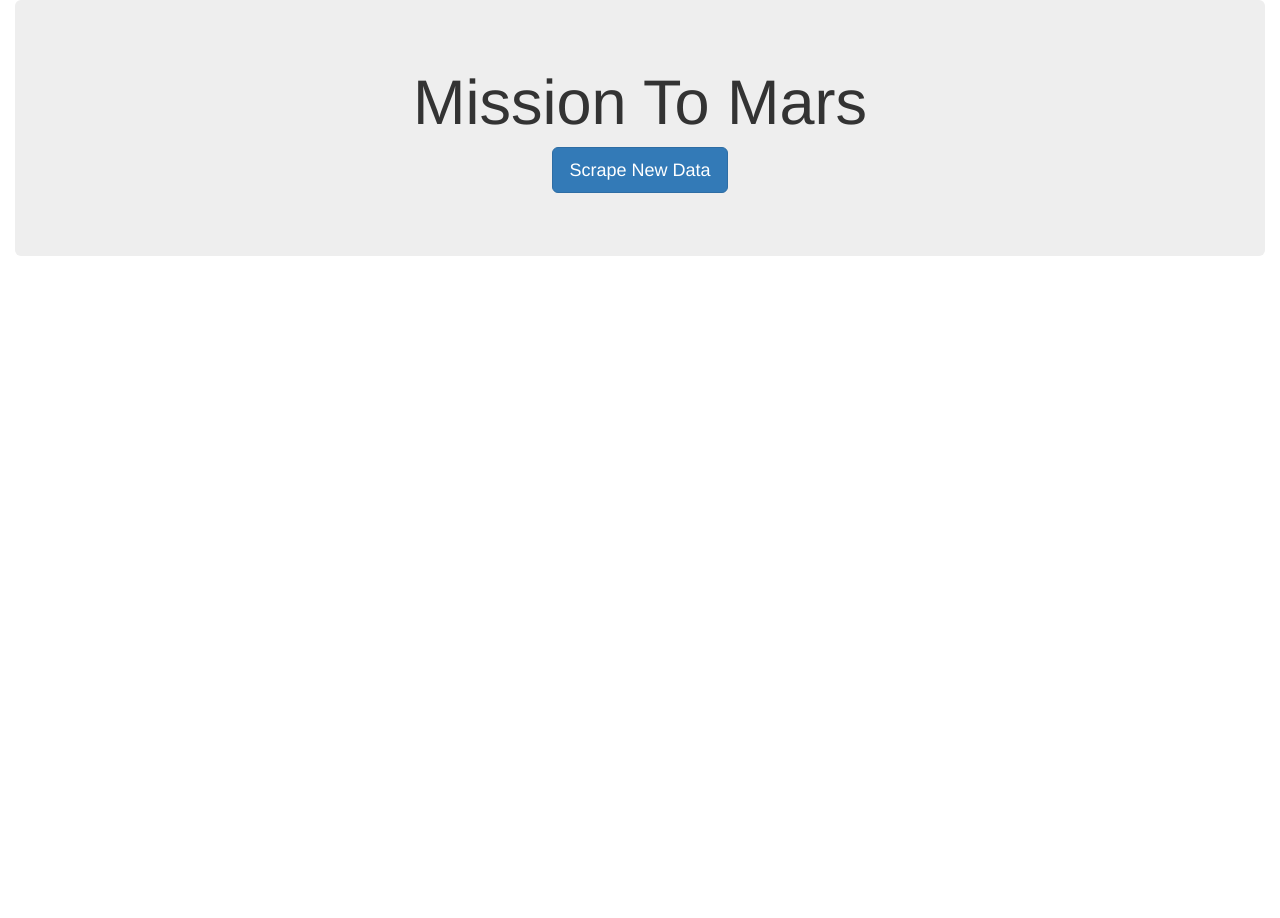
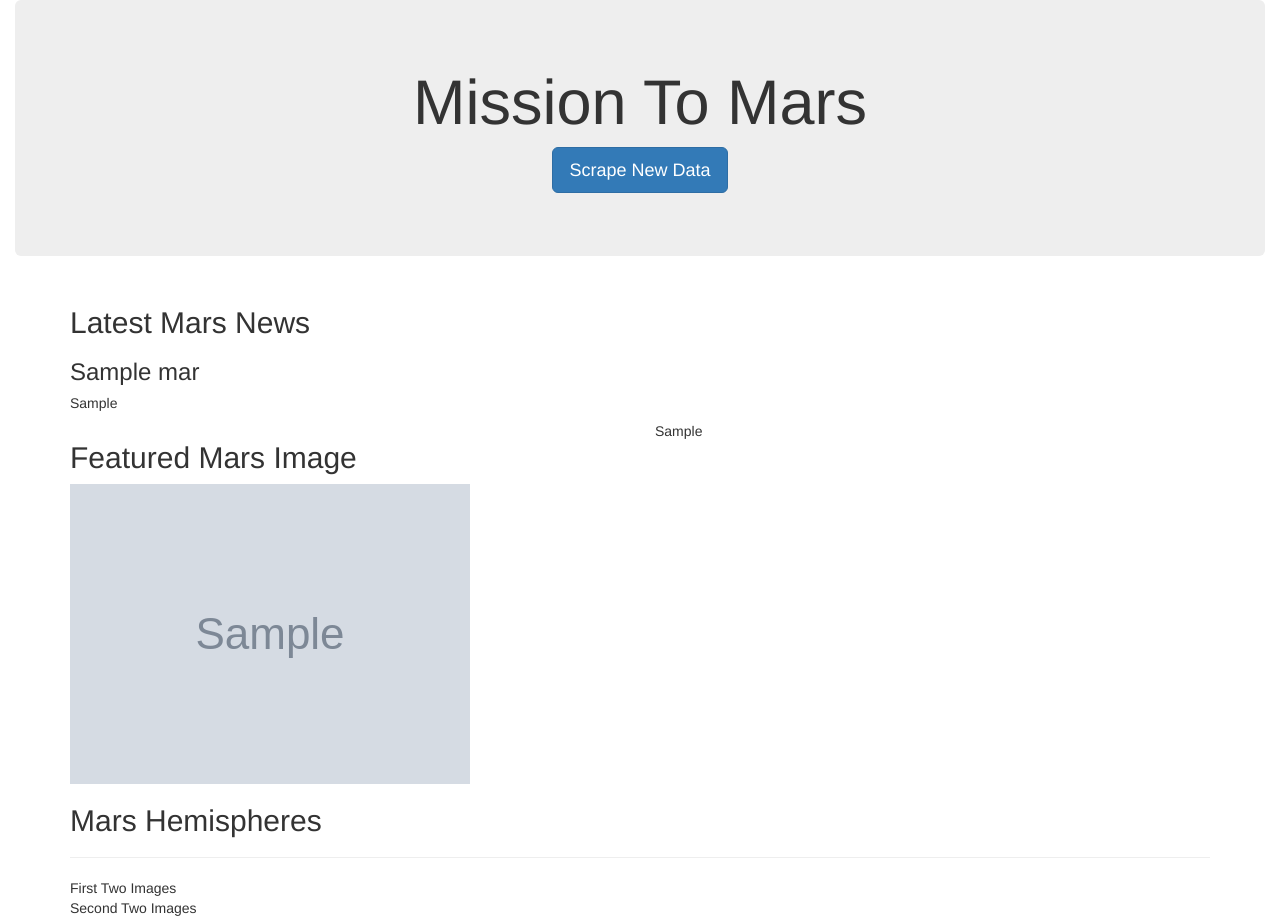
Before and after one commit to luciennekaplan/web-scraping-challenge, a Flask app: page / in a window 1280 px wide. Before the commit the page ends 256 px from the top, so only its background shows below. Run offline with Flask 2, Linux system fonts and the light colour scheme; grey boxes marked "Sample" are stand-in pictures; a database or web service that is not in the repository returns one stand-in record (values such as "Sample title"); some libraries are stand-ins or nearby versions.

Commit message:
Started index.html

```diff
--- a/app.py
+++ b/app.py
@@ -35,6 +35,5 @@ def scrape():
     # Redirect back to home page
     return redirect("/")
 
-
 if __name__ == "__main__":
     app.run(debug=True)
--- a/templates/index.html
+++ b/templates/index.html
@@ -16,7 +16,50 @@
     </div>
 
 
+<div class = "container">
+  <div class = "row">
+    <div class = "col-md-12 col-sm-12">
+      <h2>Latest Mars News</h2>
+      <h3>{{mars.news_title}}</h3>
+      <h5>{{mars.news_p}}</h5>
+    </div>
+  </div>
 
+  <div class = "row">
+    <div class = "col-md-6 col-sm-12">
+      <h2>Featured Mars Image</h2>
+      <img src= " {{mars.featured_image_url}} " alt="Featured Mars Image">
+    </div>
+    <div class = "col-md-6 col-sm-12">
+      <table class= "table">
+      {{mars.mars_table}}
+      </table>
+    </div>
+  </div>
+
+  <div class = "row">
+    <div class = "col-md-12 col-sm-12">
+      <h2>Mars Hemispheres</h2>
+      <hr>
+    </div>
+  </div>
+
+  <div class = "row">
+    <div class = "col-md-6 col-sm-12">
+      First Two Images
+    </div>
+  </div>
+
+  <div class = "row">
+    <div class = "col-md-6 col-sm-12">
+      Second Two Images
+    </div>
+  </div>
+
+
+
+
+</div>
 
 
   </div>
```
Also changed, not shown: mars_scrape.py (line endings or trailing spaces), 1 other file.
